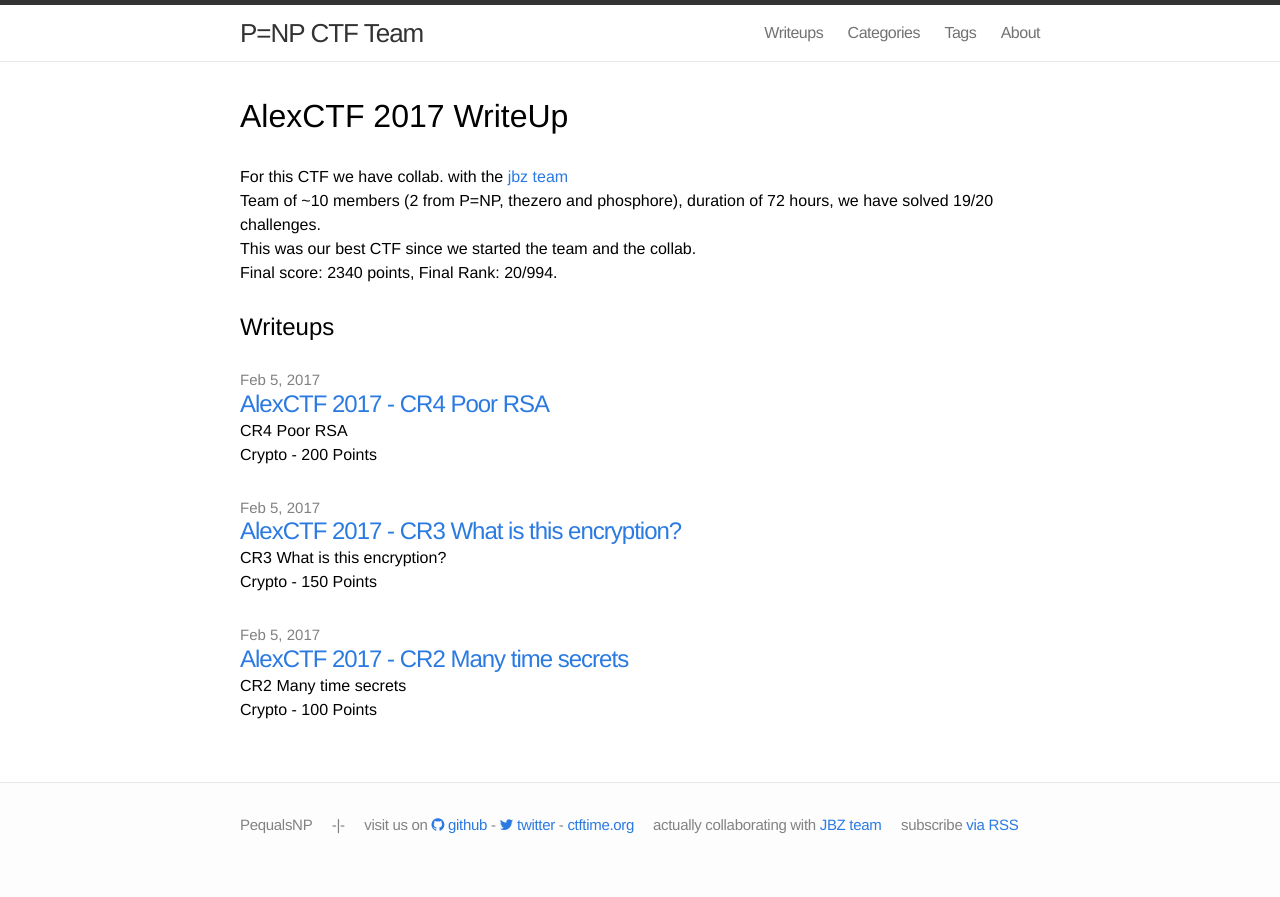
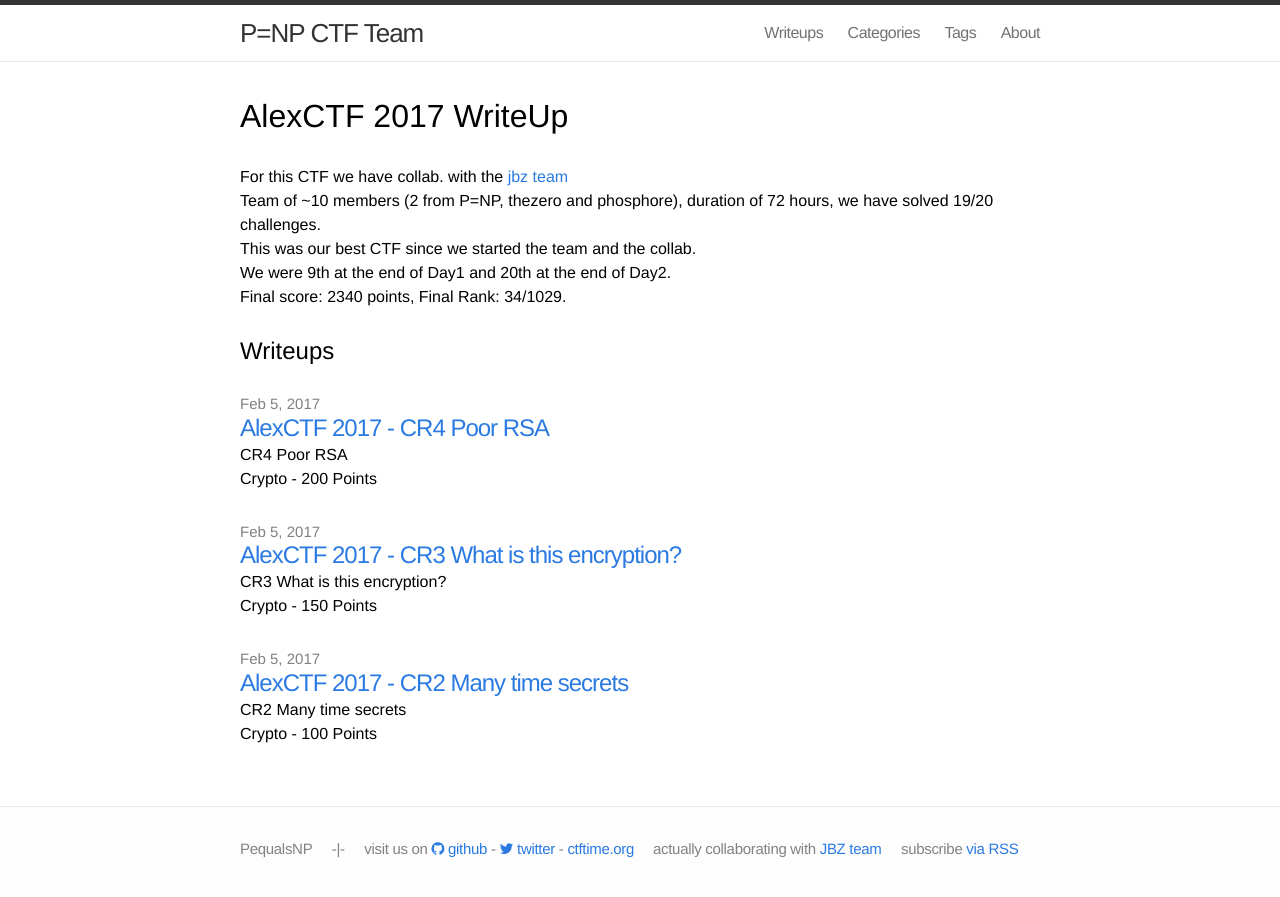
Before and after one commit to PequalsNP-team/pequalsnp-team.github.io, a Jekyll site: the page built from tags/alexctf-2017.html, in a window 1280 px wide. Shown: the top 897 px of the page. Built offline with Jekyll 4.4.1, drawn with Linux system fonts in a browser that asks for light colours.

Commit message:
AlexCTF2017

```diff
--- a/tags/alexctf-2017.html
+++ b/tags/alexctf-2017.html
@@ -10,7 +10,8 @@ cat: alexctf-2017
 For this CTF we have collab. with the <a href="https://jbzteam.github.io/">jbz team</a><br/>
 Team of ~10 members (2 from P=NP, thezero and phosphore), duration of 72 hours, we have solved 19/20 challenges.<br/>
 This was our best CTF since we started the team and the collab.<br/>
-Final score: 2340 points, Final Rank: 20/994.
+We were 9th at the end of Day1 and 20th at the end of Day2.<br/>
+Final score: 2340 points, Final Rank: 34/1029.
 </p><br/>
 <h2>Writeups</h2>
 <br/>
```
